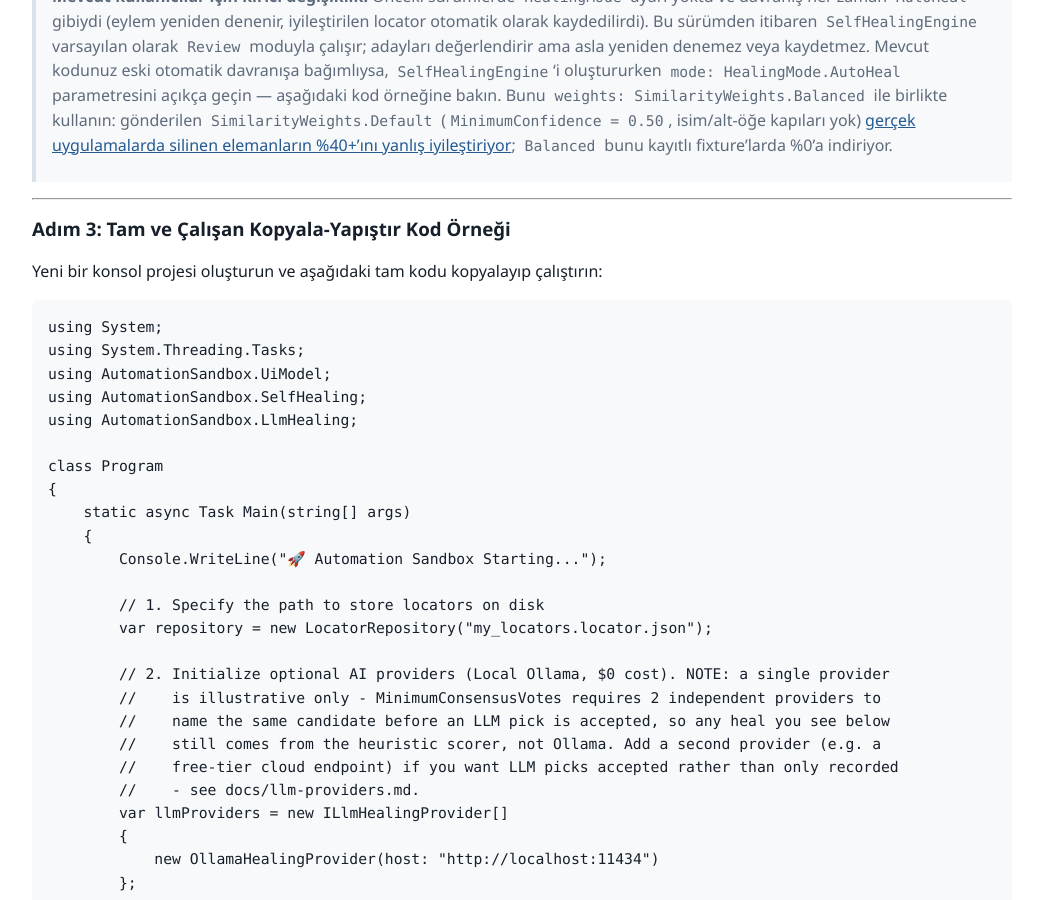
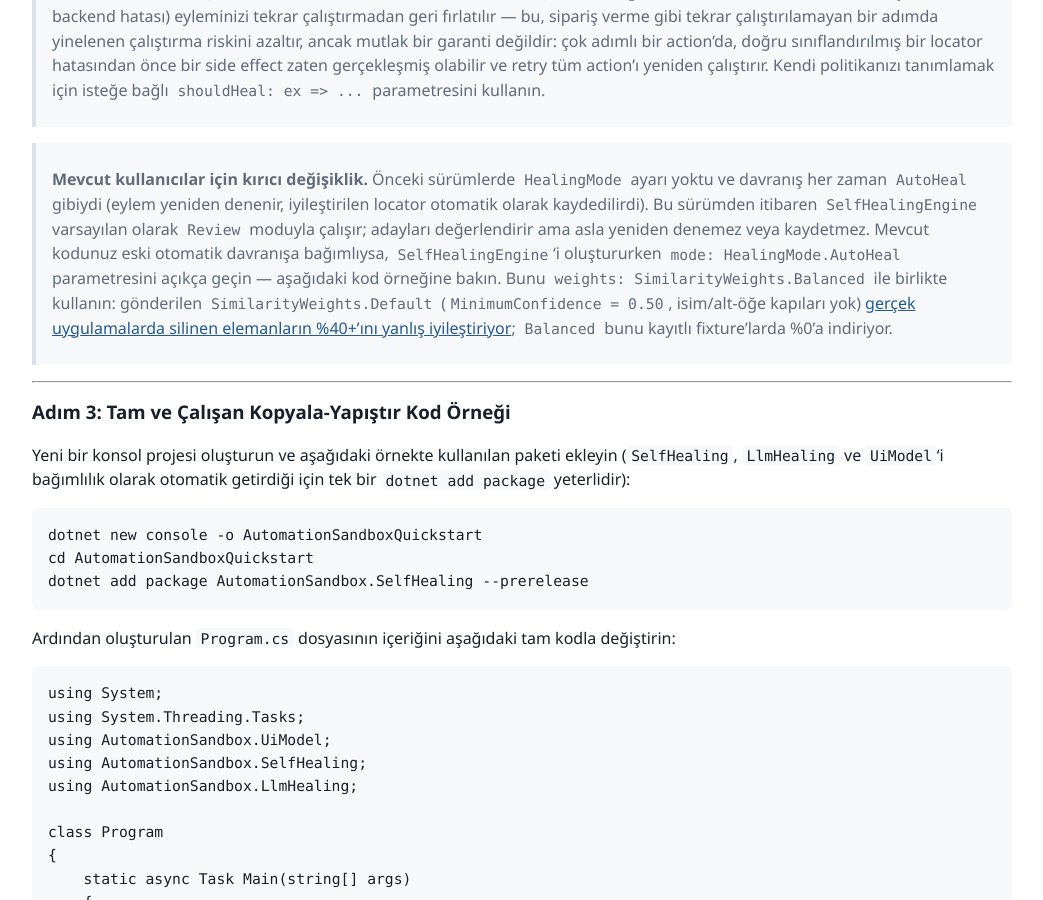
Before and after one commit to mustafasercansak/automation-sandbox, a Jekyll site: the page built from docs/getting-started.md, in a window 1280 px wide and 900 px high, scrolled down 4184 px. Shown: the whole window, without its empty margins (118-1161 px from the left). Built offline with Jekyll 4.4.1, drawn with Linux system fonts in a browser that asks for light colours; some of the changed text lies outside the part shown.

Commit message:
docs: add missing project setup commands to getting-started guide (#422) (#433)

````diff
--- a/docs/getting-started.md
+++ b/docs/getting-started.md
@@ -39,7 +39,17 @@ Whenever you perform a test step, **Automation Sandbox** manages elements using
 
 ### Step 3: Complete Working Code Example
 
-Create a new console or test project and copy this complete code:
+Create a new console project and add the package the example below uses (`SelfHealing`
+pulls `LlmHealing` and `UiModel` in transitively, so a single `dotnet add package` is
+enough):
+
+```powershell
+dotnet new console -o AutomationSandboxQuickstart
+cd AutomationSandboxQuickstart
+dotnet add package AutomationSandbox.SelfHealing --prerelease
+```
+
+Then replace the generated `Program.cs` with this complete code:
 
 ```csharp
 using System;
@@ -148,7 +158,17 @@ Bir test adımı çalıştırdığınızda **Automation Sandbox** 3 adımda işl
 
 ### Adım 3: Tam ve Çalışan Kopyala-Yapıştır Kod Örneği
 
-Yeni bir konsol projesi oluşturun ve aşağıdaki tam kodu kopyalayıp çalıştırın:
+Yeni bir konsol projesi oluşturun ve aşağıdaki örnekte kullanılan paketi ekleyin
+(`SelfHealing`, `LlmHealing` ve `UiModel`'i bağımlılık olarak otomatik getirdiği için tek
+bir `dotnet add package` yeterlidir):
+
+```powershell
+dotnet new console -o AutomationSandboxQuickstart
+cd AutomationSandboxQuickstart
+dotnet add package AutomationSandbox.SelfHealing --prerelease
+```
+
+Ardından oluşturulan `Program.cs` dosyasının içeriğini aşağıdaki tam kodla değiştirin:
 
 ```csharp
 using System;
````
